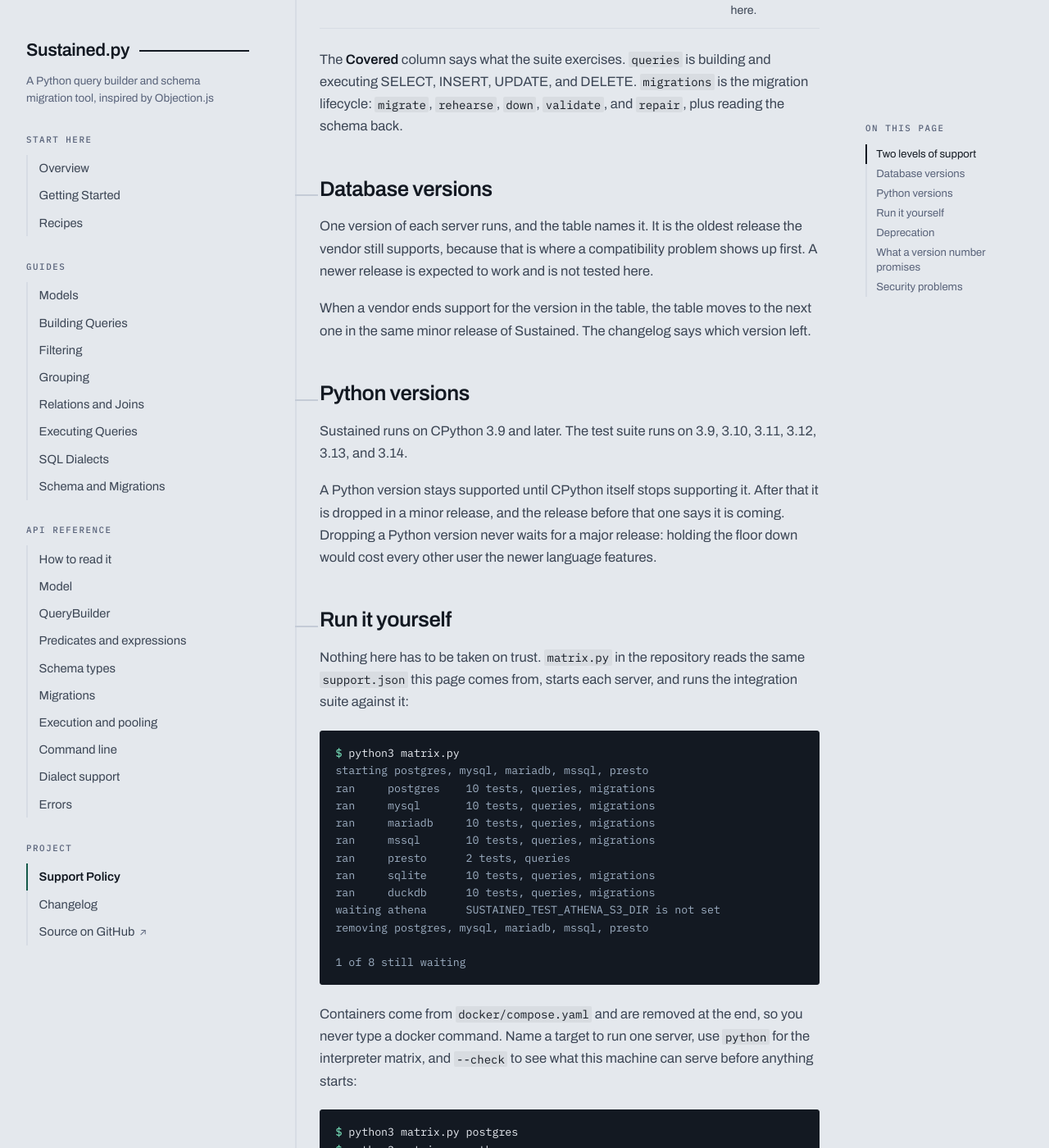
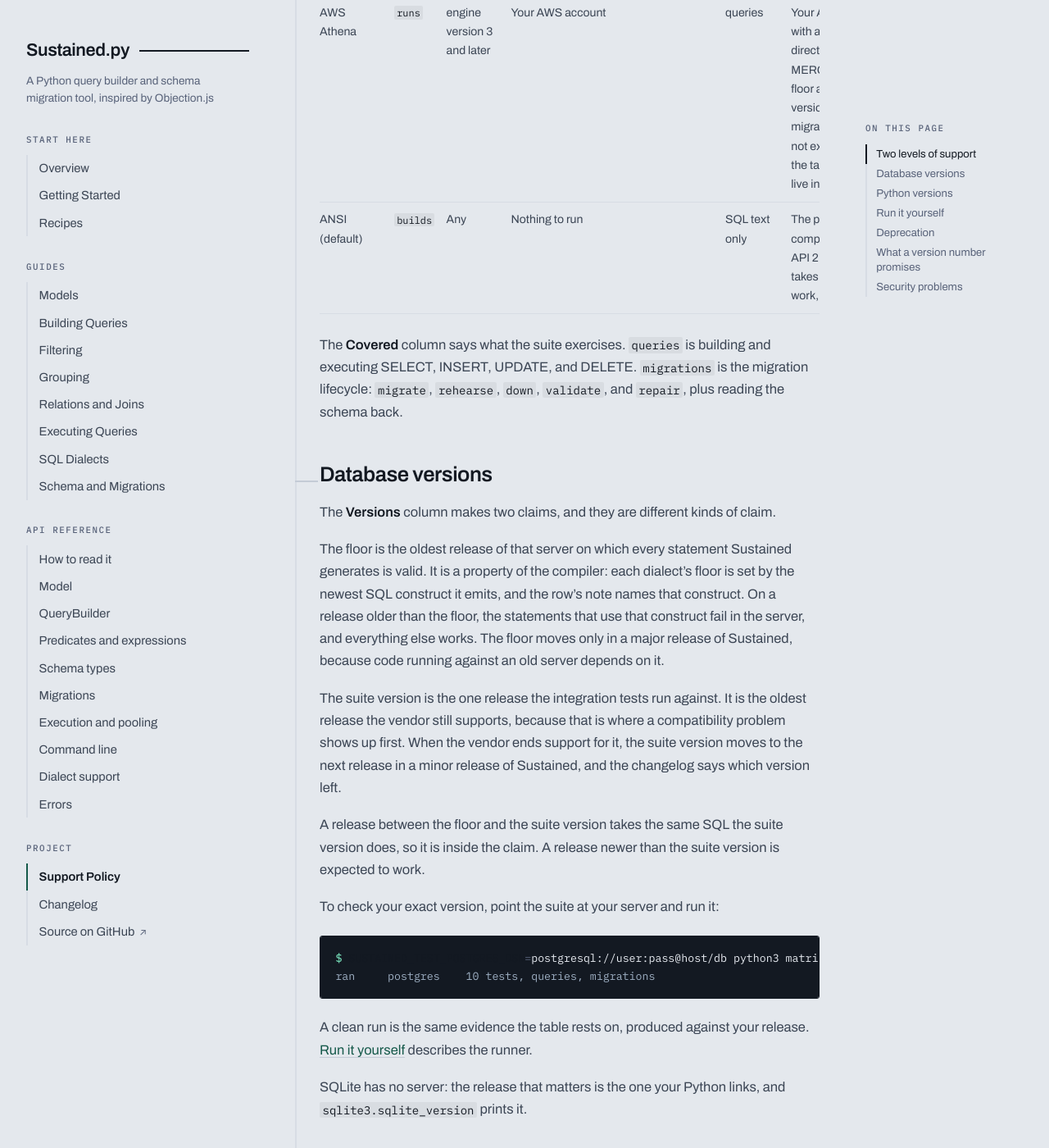
Before and after one commit to wetherc/sustained, a Jekyll site: the page built from docs/support.md, in a window 1280 px wide and 1400 px high, scrolled down 2211 px. Shown: the whole window at 82% size. Built offline with Jekyll 4.4.1, drawn with Linux system fonts in a browser that asks for light colours; some web fonts are replaced; some of the changed text lies outside the part shown.

Commit message:
docs: state a supported version floor for every database
The support page named only the one server release the integration suite runs against. A reader with an older server could not tell whether their release was supported. Each database row in support.json now carries a floor: the oldest server release on which every statement Sustained generates is valid. The floors come from a review of the SQL each dialect emits. Transactional enum ADD VALUE sets PostgreSQL to 12. ALTER TABLE DROP CONSTRAINT sets MySQL to 8.0.19. SKIP LOCKED sets MariaDB to 10.6. OFFSET with FETCH sets SQL Server to 2012. RETURNING and DROP COLUMN set SQLite to 3.35. The Trino claim starts at 351, the first release under that name. DuckDB starts at 1.0 and Athena at engine version 3.

sync_support.py renders a Versions column from the new field and refuses a runs row without a floor. The page now defines the floor and the suite version as separate claims and shows how to verify an exact release by pointing matrix.py at an existing server. Releases between the floor and the suite version take the same SQL as the suite version; only the suite version executes in the tests.

````diff
--- a/docs/support.md
+++ b/docs/support.md
@@ -28,17 +28,17 @@
 
 <!-- databases: generated from support.json -->
 
-| Database | Level | Where it runs | Covered | Notes |
-| --- | --- | --- | --- | --- |
-| PostgreSQL | `runs` | Container (postgres:14-alpine) | queries, migrations | Rehearsal, advisory locks, and transactional DDL all run here. Enum ADD VALUE needs PostgreSQL 12 or later to rehearse. |
-| MySQL | `runs` | Container (mysql:8.4) | queries, migrations | No transactional DDL, so rehearse needs scratch=True. |
-| MariaDB | `runs` | Container (mariadb:11.4) | queries, migrations | Same dialect as MySQL. JSON columns read back through their json_valid check. |
-| SQL Server | `runs` | Container (mcr.microsoft.com/mssql/server:2022-latest) | queries, migrations | Off the rehearsal allowlist, so rehearse refuses without scratch=True. pyodbc needs the ODBC driver installed. |
-| Presto and Trino | `runs` | Container (trinodb/trino:468) | queries | Reads the tpch catalog. Neither server takes the migration surface. |
-| SQLite | `runs` | In process | queries, migrations | Standard library. The table rebuild path lives here. |
-| DuckDB | `runs` | In process | queries, migrations | In-process, so no container and no advisory lock. |
-| AWS Athena | `runs` | Your AWS account | queries | Your AWS account, with a staging S3 directory. Athena's migration surface is not exercised, since the tables it needs live in your buckets. |
-| ANSI (default) | `builds` | Nothing to run | SQL text only | The portable compiler. Any DB-API 2.0 driver that takes this SQL will work, untested here. |
+| Database | Level | Versions | Where it runs | Covered | Notes |
+| --- | --- | --- | --- | --- | --- |
+| PostgreSQL | `runs` | 12 and later; suite runs 14 | Container (postgres:14-alpine) | queries, migrations | Rehearsal, advisory locks, and transactional DDL all run here. Enum ADD VALUE inside a transaction sets the floor. |
+| MySQL | `runs` | 8.0.19 and later; suite runs 8.4 | Container (mysql:8.4) | queries, migrations | No transactional DDL, so rehearse needs scratch=True. ALTER TABLE DROP CONSTRAINT sets the floor. |
+| MariaDB | `runs` | 10.6 and later; suite runs 11.4 | Container (mariadb:11.4) | queries, migrations | Same dialect as MySQL. SKIP LOCKED sets the floor. JSON columns read back through their json_valid check. |
+| SQL Server | `runs` | 2012 and later; suite runs 2022 | Container (mcr.microsoft.com/mssql/server:2022-latest) | queries, migrations | Off the rehearsal allowlist, so rehearse refuses without scratch=True. OFFSET with FETCH sets the floor. pyodbc needs the ODBC driver installed. |
+| Presto and Trino | `runs` | 351 and later; suite runs 468 | Container (trinodb/trino:468) | queries | Reads the tpch catalog. Neither server takes the migration surface. The floor is the first release under the Trino name; PrestoDB works for the surface its engine has, untested here. |
+| SQLite | `runs` | 3.35 and later | In process | queries, migrations | Standard library. The table rebuild path lives here. RETURNING and DROP COLUMN set the floor; sqlite3.sqlite_version says what your Python links. |
+| DuckDB | `runs` | 1.0 and later | In process | queries, migrations | In-process, so no container and no advisory lock. Releases before 1.0 are not claimed. |
+| AWS Athena | `runs` | engine version 3 and later | Your AWS account | queries | Your AWS account, with a staging S3 directory. Iceberg MERGE sets the floor at engine version 3. Athena's migration surface is not exercised, since the tables it needs live in your buckets. |
+| ANSI (default) | `builds` | Any | Nothing to run | SQL text only | The portable compiler. Any DB-API 2.0 driver that takes this SQL will work, untested here. |
 
 <!-- end databases -->
 
@@ -49,14 +49,24 @@
 
 ## Database versions
 
-One version of each server runs, and the table names it. It is the oldest
-release the vendor still supports, because that is where a compatibility
-problem shows up first. A newer release is expected to work and is not
-tested here.
+The **Versions** column makes two claims, and they are different kinds of claim.
 
-When a vendor ends support for the version in the table, the table moves to
-the next one in the same minor release of Sustained. The changelog says which
-version left.
+The floor is the oldest release of that server on which every statement Sustained generates is valid. It is a property of the compiler: each dialect's floor is set by the newest SQL construct it emits, and the row's note names that construct. On a release older than the floor, the statements that use that construct fail in the server, and everything else works. The floor moves only in a major release of Sustained, because code running against an old server depends on it.
+
+The suite version is the one release the integration tests run against. It is the oldest release the vendor still supports, because that is where a compatibility problem shows up first. When the vendor ends support for it, the suite version moves to the next release in a minor release of Sustained, and the changelog says which version left.
+
+A release between the floor and the suite version takes the same SQL the suite version does, so it is inside the claim. A release newer than the suite version is expected to work.
+
+To check your exact version, point the suite at your server and run it:
+
+```console
+$ SUSTAINED_TEST_POSTGRES_DSN=postgresql://user:pass@host/db python3 matrix.py postgres
+ran     postgres    10 tests, queries, migrations
+```
+
+A clean run is the same evidence the table rests on, produced against your release. [Run it yourself](#run-it-yourself) describes the runner.
+
+SQLite has no server: the release that matters is the one your Python links, and `sqlite3.sqlite_version` prints it.
 
 ## Python versions
 
````
Also changed, not shown: support.json (+17 -8 lines), sync_support.py (+20 -4 lines).
